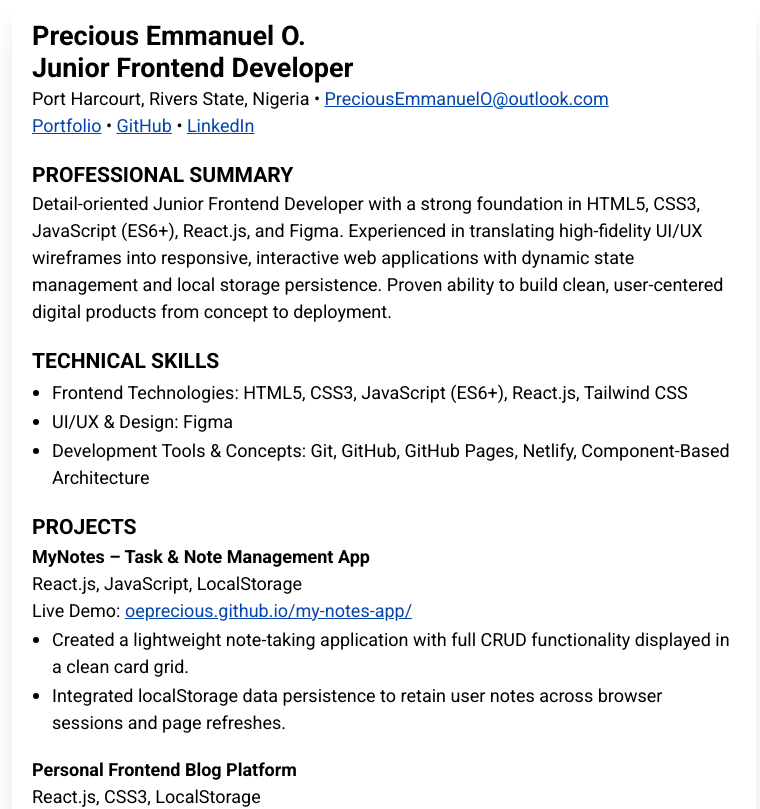
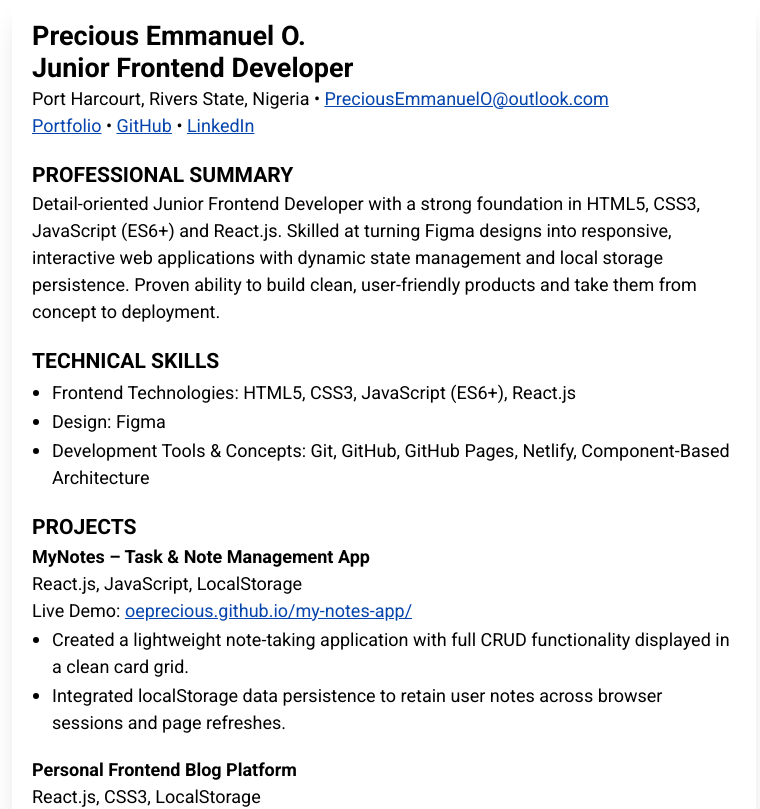
Before and after one commit to oeprecious/oeprecious, a React (Vite) app: page / in a window 1280 px wide. Shown: the top 809 px of the page, without its empty margins (256-1016 px from the left). Built offline with nearby package versions, Linux system fonts and the light colour scheme; a web font is replaced by a local one.

Commit message:
Refine summary and skills content.

```diff
--- a/src/App.jsx
+++ b/src/App.jsx
@@ -12,7 +12,7 @@ const App = () => {
   }, [])
 
   const scrollToTop = () => {
-    window.scrollTo({top: 0})
+    window.scrollTo({ top: 0 })
   }
 
   return (
@@ -64,7 +64,7 @@ const App = () => {
               <h3>PROFESSIONAL SUMMARY</h3>
 
               <div className="aboutPara">
-                Detail-oriented Junior Frontend Developer with a strong foundation in HTML5, CSS3, JavaScript (ES6+), React.js, and Figma. Experienced in translating high-fidelity UI/UX wireframes into responsive, interactive web applications with dynamic state management and local storage persistence. Proven ability to build clean, user-centered digital products from concept to deployment.
+                Detail-oriented Junior Frontend Developer with a strong foundation in HTML5, CSS3, JavaScript (ES6+) and React.js. Skilled at turning Figma designs into responsive, interactive web applications with dynamic state management and local storage persistence. Proven ability to build clean, user-friendly products and take them from concept to deployment.
               </div>
 
             </div>
@@ -79,11 +79,11 @@ const App = () => {
 
             <ul className="skillLists">
 
-              <li> Frontend Technologies: HTML5, CSS3, JavaScript (ES6+), React.js, Tailwind CSS
+              <li> Frontend Technologies: HTML5, CSS3, JavaScript (ES6+), React.js
               </li>
 
               <li>
-                UI/UX & Design: Figma
+                Design: Figma
               </li>
 
               <li>
```
